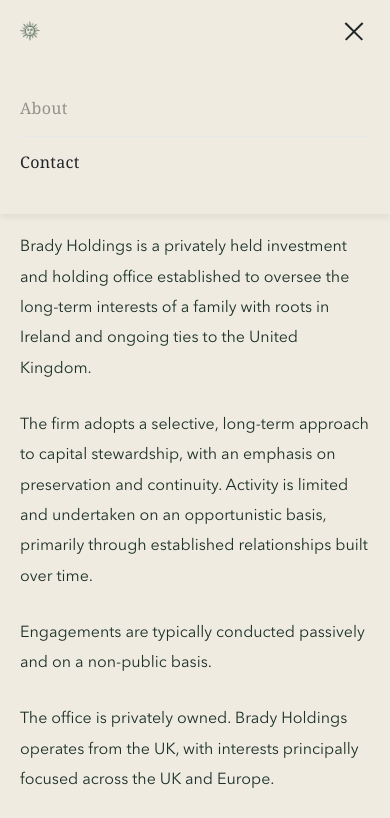
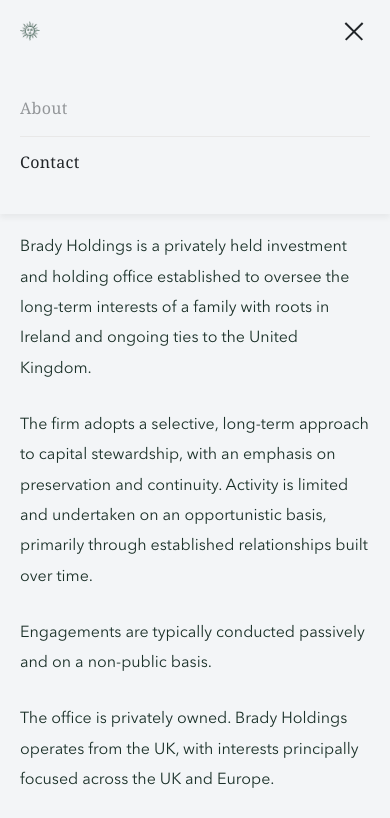
Before and after one commit to Hibernian0000/bradyholdings.co.uk, a plain HTML site: page about.html in a window 390 px wide. Both pictures are taken after a click on the button "Menu". Shown: the top 818 px of the page. Drawn offline with Linux system fonts and the light colour scheme.

Commit message:
Update style.css

```diff
--- a/style.css
+++ b/style.css
@@ -35,7 +35,7 @@ body {
     font-size: 1rem;
     line-height: 1.7;
     color: #1a3028;
-    background-color: #f0ebe0;
+    background-color: #f3f5f7;
     min-height: 100vh;
     display: flex;
     flex-direction: column;
@@ -72,7 +72,7 @@ nav {
     display: flex;
     justify-content: flex-end;
     align-items: center;
-    background-color: #f0ebe0;
+    background-color: ##f3f5f7;
 }
 
 .nav-links {
@@ -473,7 +473,7 @@ textarea:focus-visible {
         top: 100%;
         left: 0;
         right: 0;
-        background-color: #f0ebe0;
+        background-color: #f3f5f7;
         flex-direction: column;
         gap: 0;
         padding: 20px 28px 28px;
```
